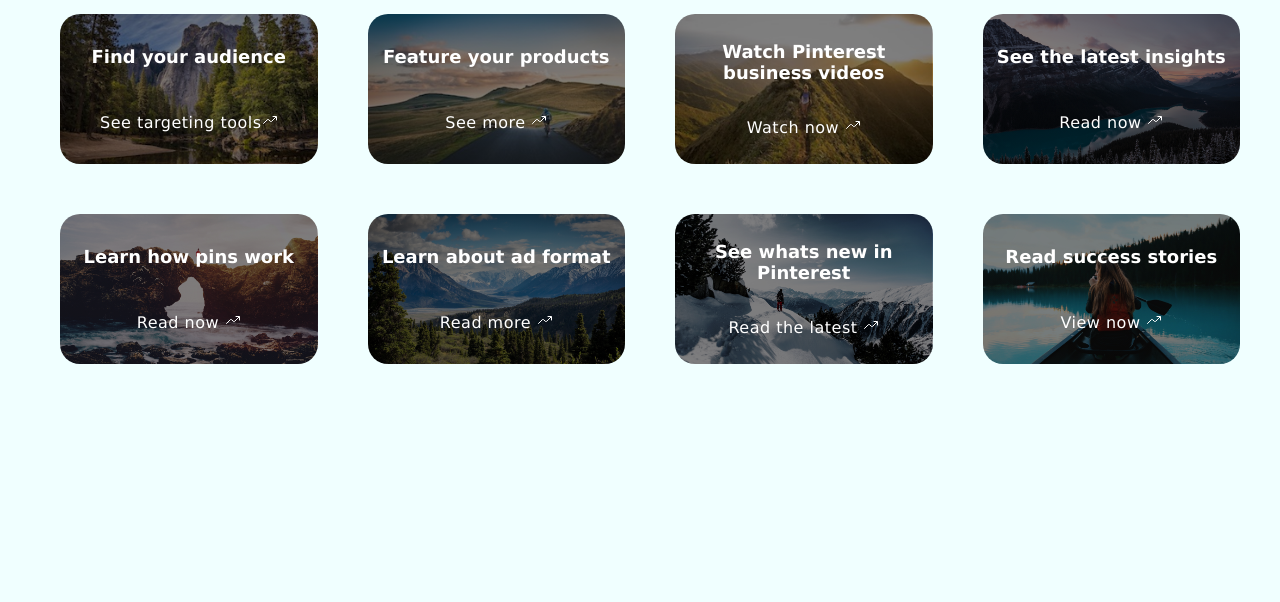
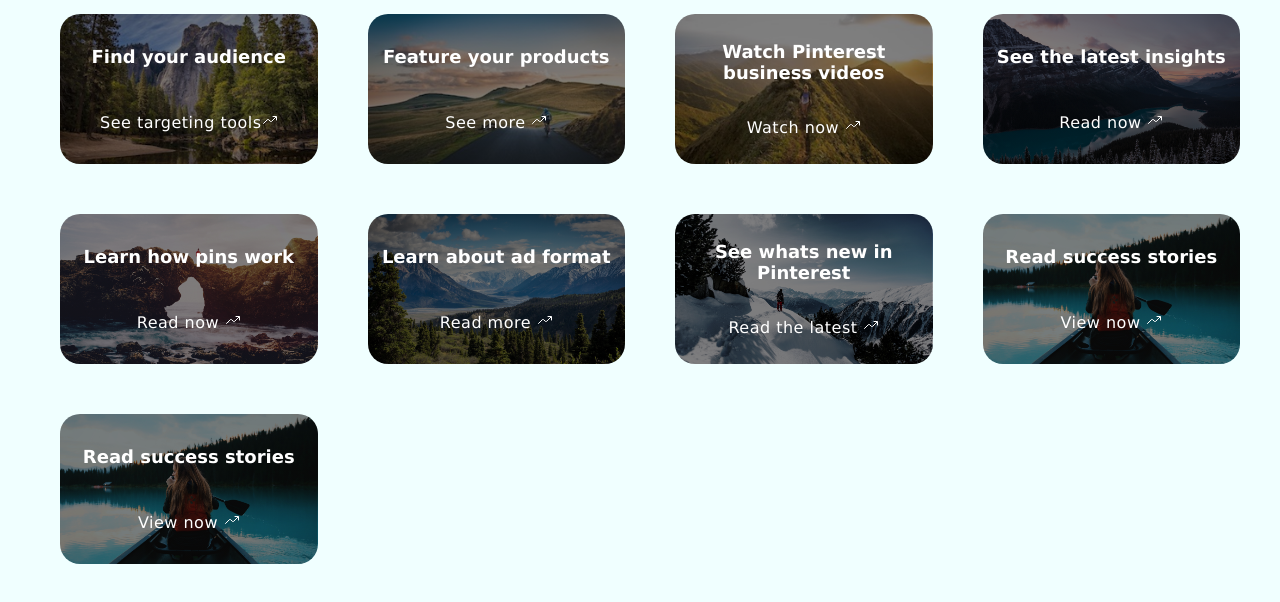
Before and after one commit to BirajShrestha9/resource-Project, a plain HTML site: page index.html in a window 1280 px wide. Shown: the part 78-680 px from the top of the page. Drawn offline with nearby package versions, Linux system fonts and the light colour scheme.

Commit message:
i doubled image-8

```diff
--- a/index.html
+++ b/index.html
@@ -70,6 +70,12 @@
           >View now <ion-icon name="trending-up-outline"></ion-icon
         ></a>
       </div>
+      <div class="image_8 image">
+        <p>Read success stories</p>
+        <a class="anchor" href="#"
+          >View now <ion-icon name="trending-up-outline"></ion-icon
+        ></a>
+      </div>
     </div>
   </body>
 </html>
```
